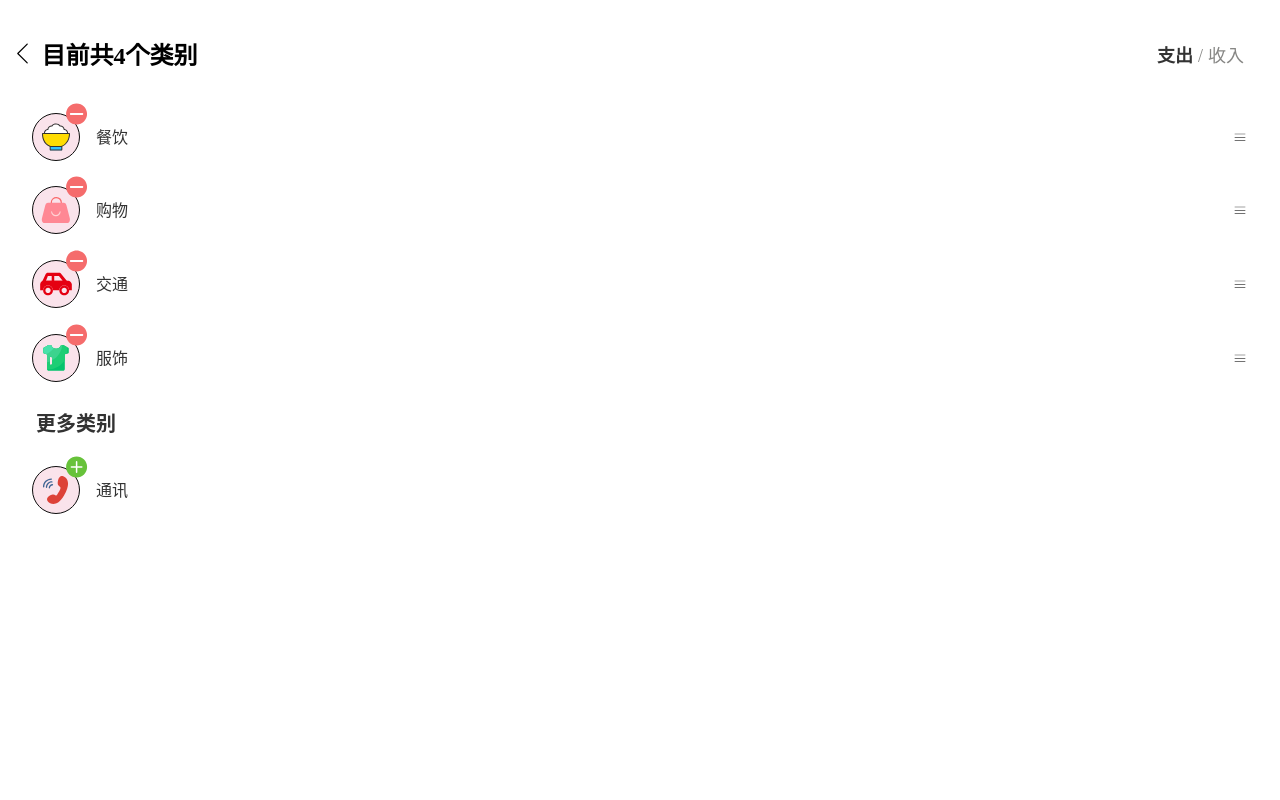
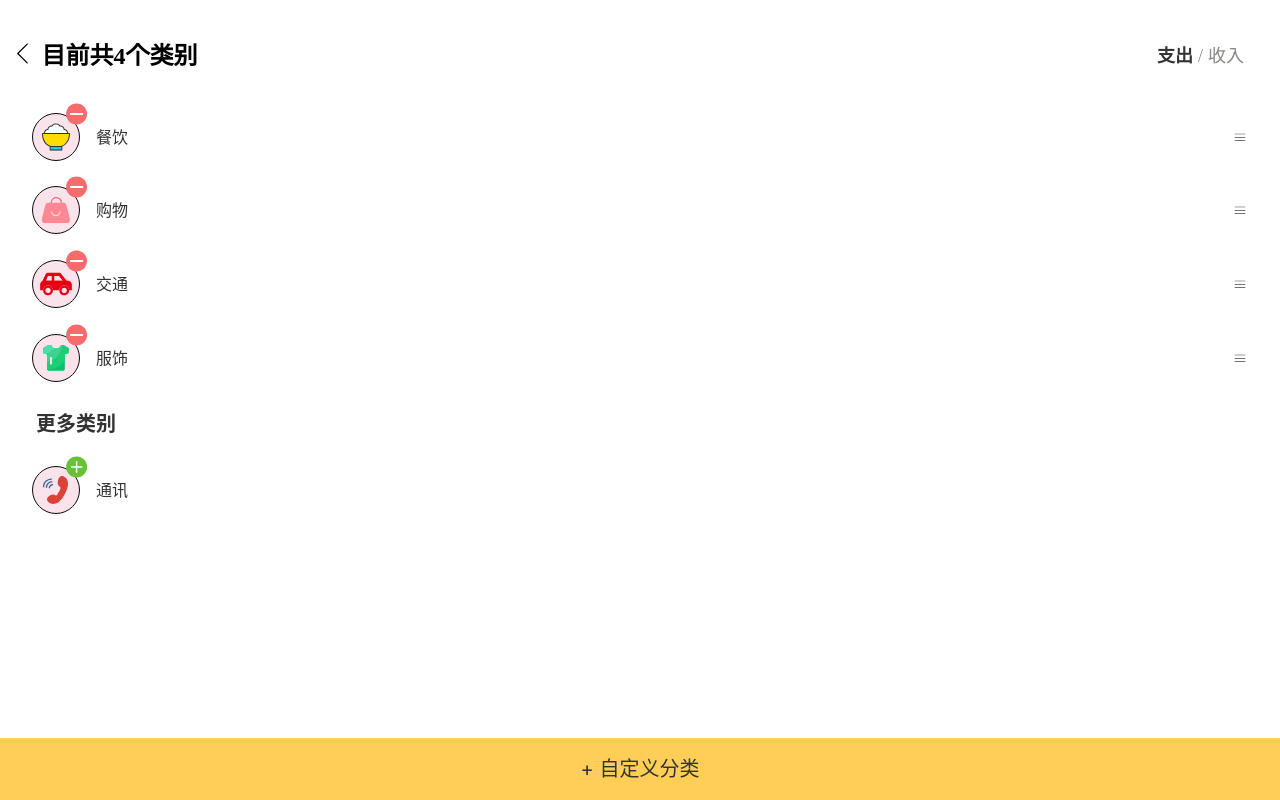
Before and after one commit to haxiedaimala/self-billing, a Vue app: page /#/category in a window 1280 px wide. Built offline with nearby package versions, Linux system fonts and the light colour scheme.

Commit message:
Category.vue 添加编辑标签按钮

```diff
--- a/src/views/Category.vue
+++ b/src/views/Category.vue
@@ -57,6 +57,10 @@ const goBack = () => router.back();
       </li>
     </ul>
   </template>
+
+  <div class="setCategory">
+    <span>+ 自定义分类</span>
+  </div>
 </template>
 
 <style lang="scss" scoped>
@@ -151,4 +155,15 @@ const goBack = () => router.back();
     margin-top: 100px;
   }
 }
+
+.setCategory {
+  position: fixed;
+  bottom: 0;
+  left: 0;
+  right: 0;
+  font-size: 20px;
+  padding: 0.8em 0;
+  text-align: center;
+  background-color: var(--color-bg);
+}
 </style>
```
